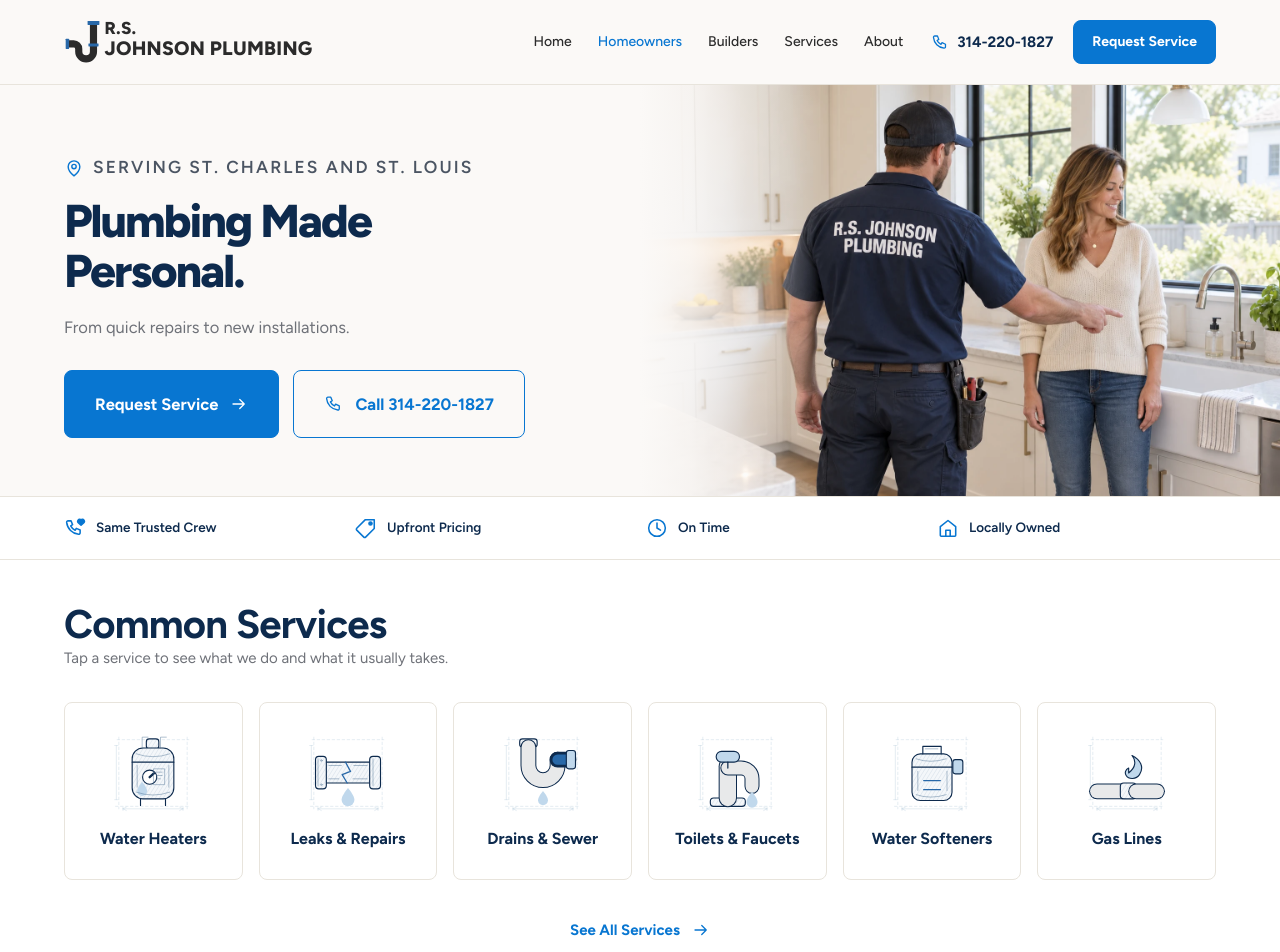
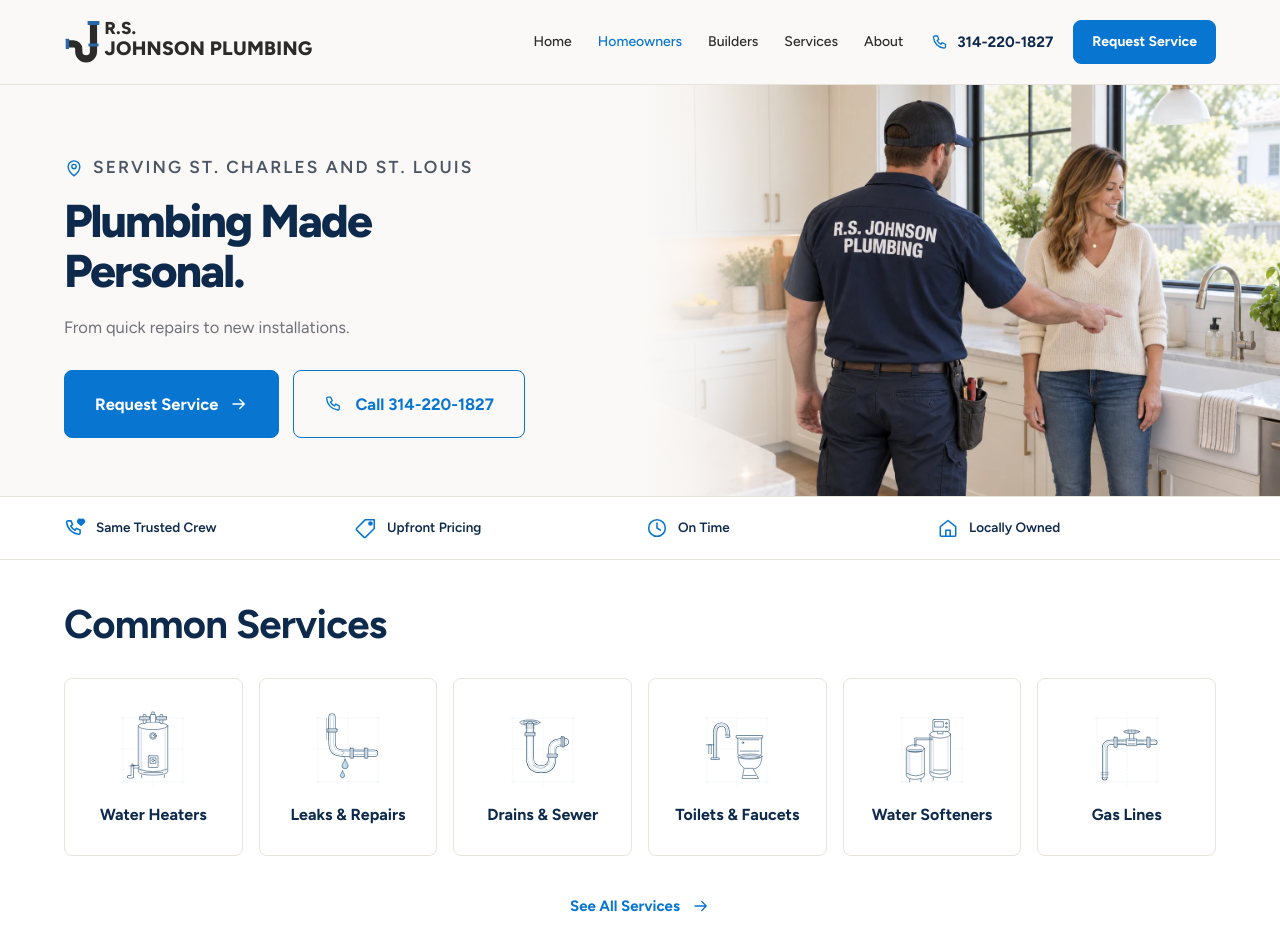
Before and after one commit to rs-johnson-plumbing/website, a Next.js app: page /for-homeowners in a window 1280 px wide. Shown: the top 952 px of the page. Built offline with nearby package versions, Linux system fonts and the light colour scheme.

Commit message:
Match homeowner Common Services illustrations to Services directory (#124)
* Reuse Services directory illustrations in selected service grids

* Match homeowner cards to Services sketches and remove helper text

* Keep detailed service drawings in blueprint navy

```diff
--- a/src/components/concept-two/pages/C2Homeowners.tsx
+++ b/src/components/concept-two/pages/C2Homeowners.tsx
@@ -48,10 +48,9 @@ export function C2Homeowners() {
               <h2 id="c2-home-services" className="c2-h2">
                 {page.services.heading}
               </h2>
-              <p>{page.services.line}</p>
             </div>
           </div>
-          <C2ServiceGrid items={tiles} />
+          <C2ServiceGrid items={tiles} detailed />
           <div className="c2-center c2-home-services-more">
             <C2Button href="/services" variant="outline" className="c2-btn--quiet">
               {page.services.seeAll}
--- a/src/components/concept-two/sections/C2ServiceGrid.tsx
+++ b/src/components/concept-two/sections/C2ServiceGrid.tsx
@@ -1,16 +1,17 @@
 import Link from "next/link";
+import { ServiceSketch } from "../ui/ServiceSketch";
 import { C2Drawing } from "../ui/C2Drawing";
 
 export type ServiceTile = { id: string; label: string; href: string };
 
 /** The illustrated service cards. No photographs, no paragraphs. */
-export function C2ServiceGrid({ items, columns = 6 }: { items: readonly ServiceTile[]; columns?: 4 | 6 }) {
+export function C2ServiceGrid({ items, columns = 6, detailed = false }: { items: readonly ServiceTile[]; columns?: 4 | 6; detailed?: boolean }) {
   return (
     <ul className={`c2-service-grid c2-service-grid--${columns}`}>
       {items.map((item) => (
         <li key={item.label}>
-          <Link href={item.href} className="c2-service">
-            <C2Drawing id={item.id} />
+          <Link href={item.href} className="c2-service" style={detailed ? { color: "#153e65" } : undefined}>
+            {detailed ? <ServiceSketch id={item.id} /> : <C2Drawing id={item.id} />}
             <span>{item.label}</span>
           </Link>
         </li>
```
